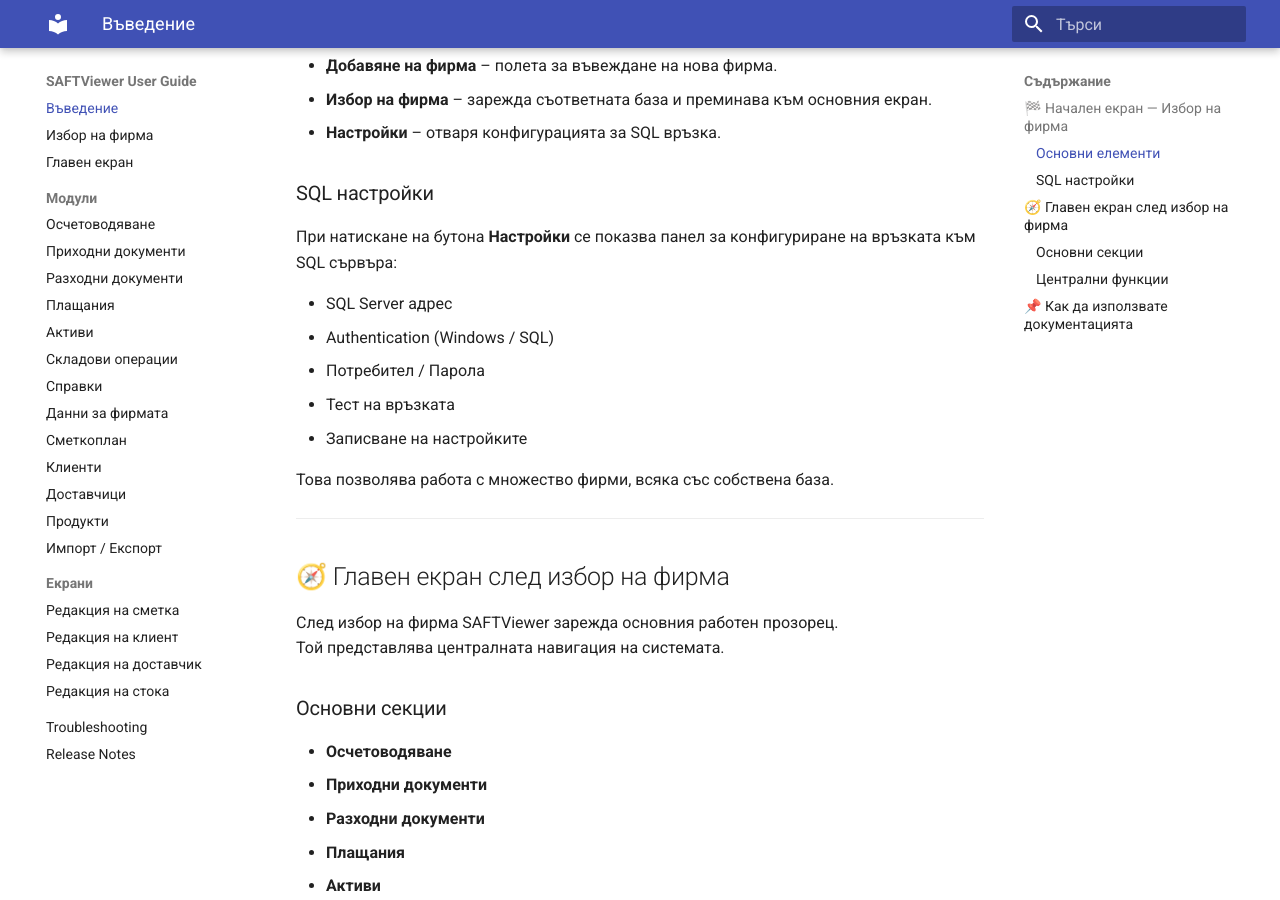
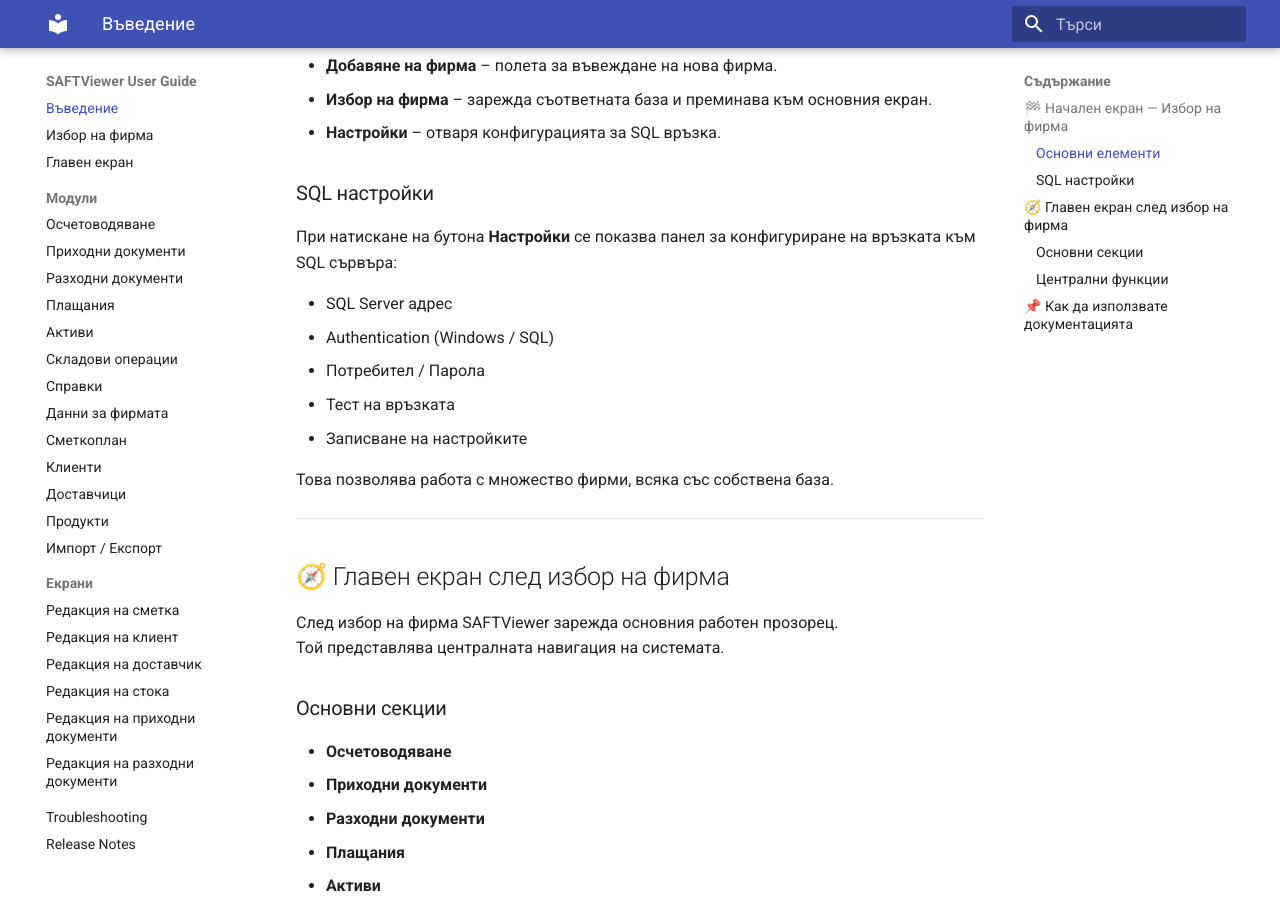
Before and after one commit to teodorval/saftviewer-docs, an MkDocs documentation site: the page built from docs/index.md, in a window 1280 px wide and 900 px high, scrolled down 483 px. Built offline with MkDocs 1.6.1 and Material for MkDocs 9.7.7, drawn with Linux system fonts in a browser that asks for light colours.

Commit message:
Add links for incoming and outgoing documents

```diff
--- a/mkdocs.yml
+++ b/mkdocs.yml
@@ -55,6 +55,8 @@ nav:
       - Редакция на клиент: client-edit.md
       - Редакция на доставчик: supplier-edit.md
       - Редакция на стока: product-edit.md
+      - Редакция на приходни документи: incoming-edit.md
+      - Редакция на разходни документи: outgoing-edit.md
 
 
 
```
